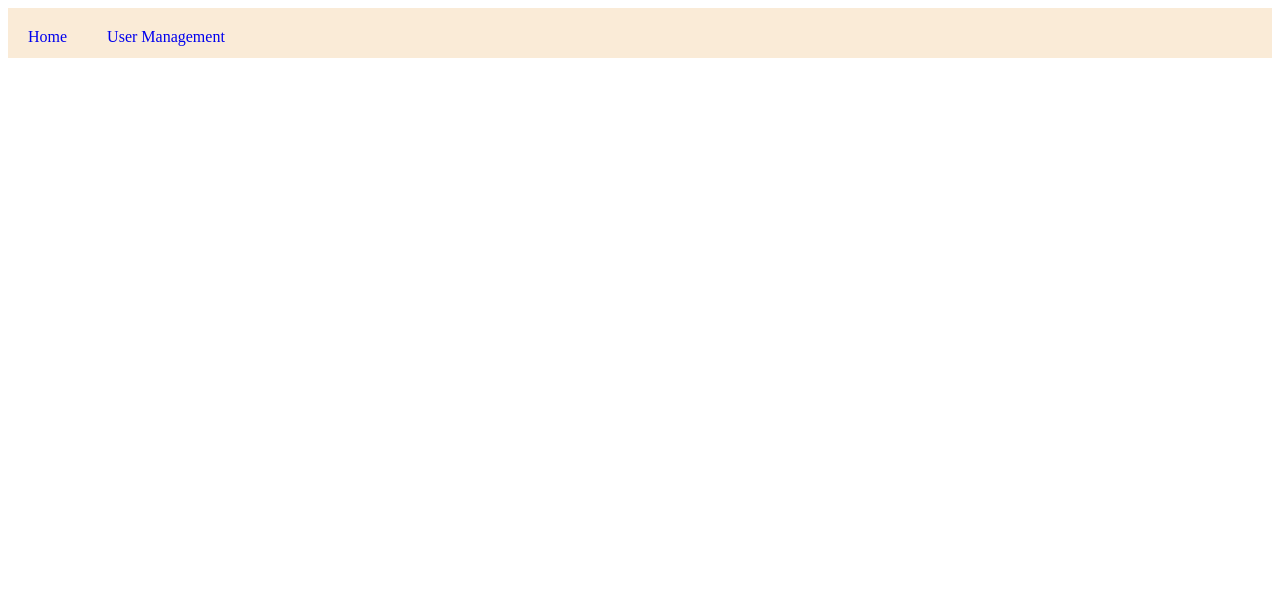
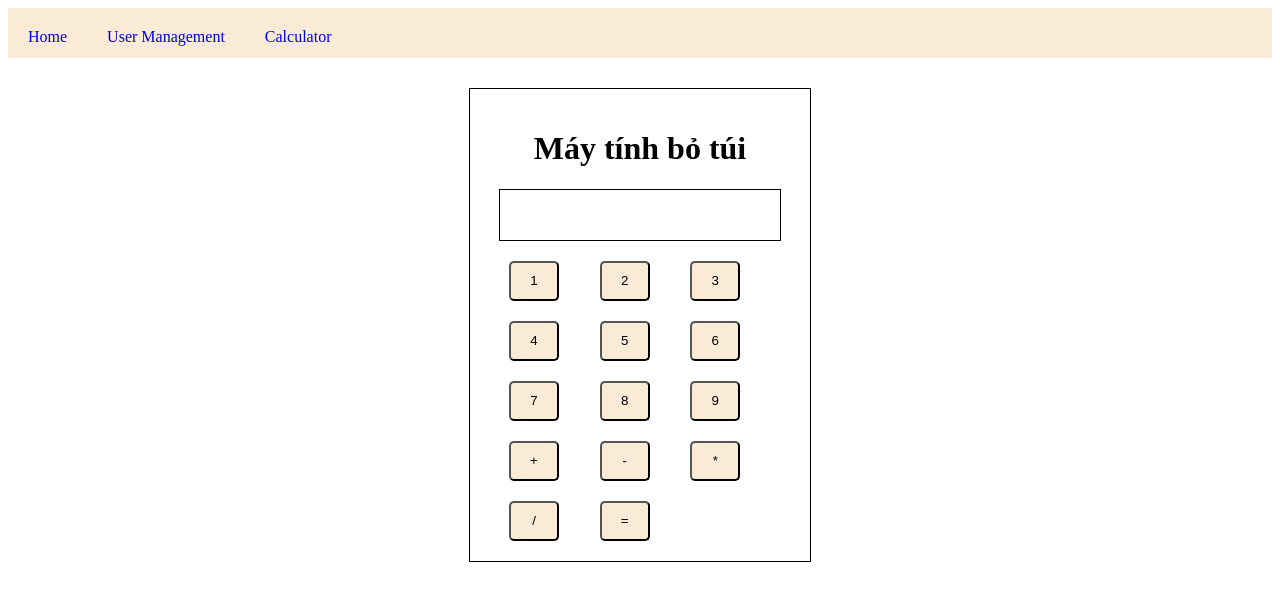
Before and after one commit to Nhat12072002/practice-vue-js, a Vue app: page /calculator in a window 1280 px wide. Shown: the top 600 px of the page. Built offline with nearby package versions, Linux system fonts and the light colour scheme.

Commit message:
practice create view for calculator

```diff
--- a/src/App.vue
+++ b/src/App.vue
@@ -3,6 +3,8 @@
       <nav>
         <RouterLink class="nav-link" to="/">Home</RouterLink>
         <RouterLink class="nav-link" to="/user">User Management</RouterLink>
+        <RouterLink class="nav-link" to="/calculator">Calculator</RouterLink>
+
       </nav>
       <RouterView/>
   </div>
--- /dev/null
+++ b/src/components/calculator/ButtonComponent.vue
@@ -0,0 +1,27 @@
+<template>
+    <div>
+        <button @click="func()" class="button-calc">   {{ label }} </button>
+    </div>
+</template>
+
+<script setup>
+const props= defineProps({
+    label: {
+        type: String,
+        required: true,
+    }
+})
+const emits = defineEmits(['input'])
+const func= () =>{
+    emits('input')
+}
+</script>
+
+<style>
+.button-calc{
+    width: 50px;
+}
+.button-calc:hover{
+    width: 50px;
+}
+</style>
--- /dev/null
+++ b/src/components/calculator/ListButtonComponent.vue
@@ -0,0 +1,17 @@
+<template>
+    <div class="list-container">
+        <slot></slot>
+    </div>
+</template>
+
+<script setup>
+
+</script>
+
+<style>
+.list-container{
+    display: grid;
+    grid-template-columns: repeat(3,1fr);
+    margin-left: 10px;
+}
+</style>
--- /dev/null
+++ b/src/components/calculator/ResultComponent.vue
@@ -0,0 +1,17 @@
+<template>
+    <div class="result-container">
+
+    </div>
+</template>
+
+<script setup>
+
+</script>
+
+<style>
+.result-container{
+    height: 50px;
+    width: 280px;
+    border: black solid 1px;
+}
+</style>
--- a/src/router/index.js
+++ b/src/router/index.js
@@ -1,6 +1,7 @@
-import CreateUserView from '@/components/CreateUserView.vue'
-import HomeView from '@/components/HomeView.vue'
-import UserManagementView from '@/components/UserManagementView.vue'
+import CalculatorView from '@/views/CalculatorView.vue'
+import CreateUserView from '@/views/CreateUserView.vue'
+import HomeView from '@/views/HomeView.vue'
+import UserManagementView from '@/views/UserManagementView.vue'
 import { createRouter, createWebHistory } from 'vue-router'
 const router = createRouter({
   history: createWebHistory(import.meta.env.BASE_URL),
@@ -20,6 +21,11 @@ const router = createRouter({
       name: 'CreateUser',
       component: CreateUserView
     },
+    {
+      path: '/calculator',
+      name: 'Calculator',
+      component: CalculatorView
+    },
   ]
 })
 
--- /dev/null
+++ b/src/views/CalculatorView.vue
@@ -0,0 +1,53 @@
+<template>
+    <div class="container">
+    <div class="calculator-container">
+        <h1>Máy tính bỏ túi</h1>
+        <div class="result">
+            <ResultComponent/>
+        </div>
+        <ListButtonComponent>
+            <ButtonComponent label="1"></ButtonComponent>
+            <ButtonComponent label="2"></ButtonComponent>
+            <ButtonComponent label="3"></ButtonComponent>
+            <ButtonComponent label="4"></ButtonComponent>
+            <ButtonComponent label="5"></ButtonComponent>
+            <ButtonComponent label="6"></ButtonComponent>
+            <ButtonComponent label="7"></ButtonComponent>
+            <ButtonComponent label="8"></ButtonComponent>
+            <ButtonComponent label="9"></ButtonComponent>
+            <ButtonComponent label="+"></ButtonComponent>
+            <ButtonComponent label="-"></ButtonComponent>
+            <ButtonComponent label="*"></ButtonComponent>
+            <ButtonComponent label="/"></ButtonComponent>
+            <ButtonComponent label="="></ButtonComponent>
+        </ListButtonComponent>
+    </div>
+</div>
+</template>
+
+<script setup>
+import ResultComponent from "@/components/calculator/ResultComponent.vue"
+import ButtonComponent from "@/components/calculator/ButtonComponent.vue"
+import ListButtonComponent from "@/components/calculator/ListButtonComponent.vue"
+
+</script>
+
+<style>
+.container{
+    display: grid;
+    align-items: center;
+    justify-content: center;
+    margin-top: 30px;
+}
+.calculator-container{
+    width: 300px;
+    border: black solid 1px;
+    padding: 20px;
+    display: grid;
+    align-items: center;
+    justify-content: center;
+}
+h1{
+    text-align: center;
+}
+</style>
```
Also changed, not shown: src/views/CreateUserView.vue (renamed from src/components/CreateUserView.vue), src/views/HomeView.vue (renamed from src/components/HomeView.vue), src/views/UserManagementView.vue (renamed from src/components/UserManagementView.vue).
